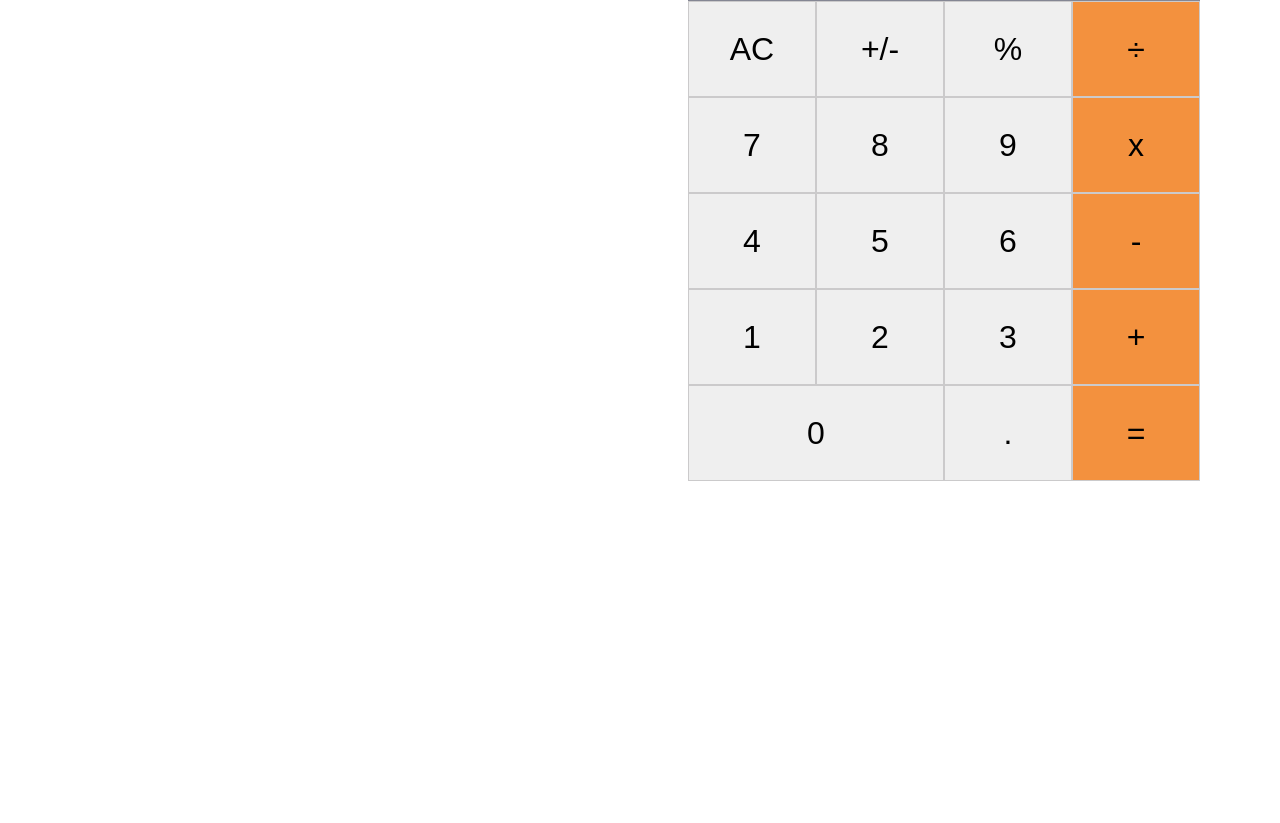
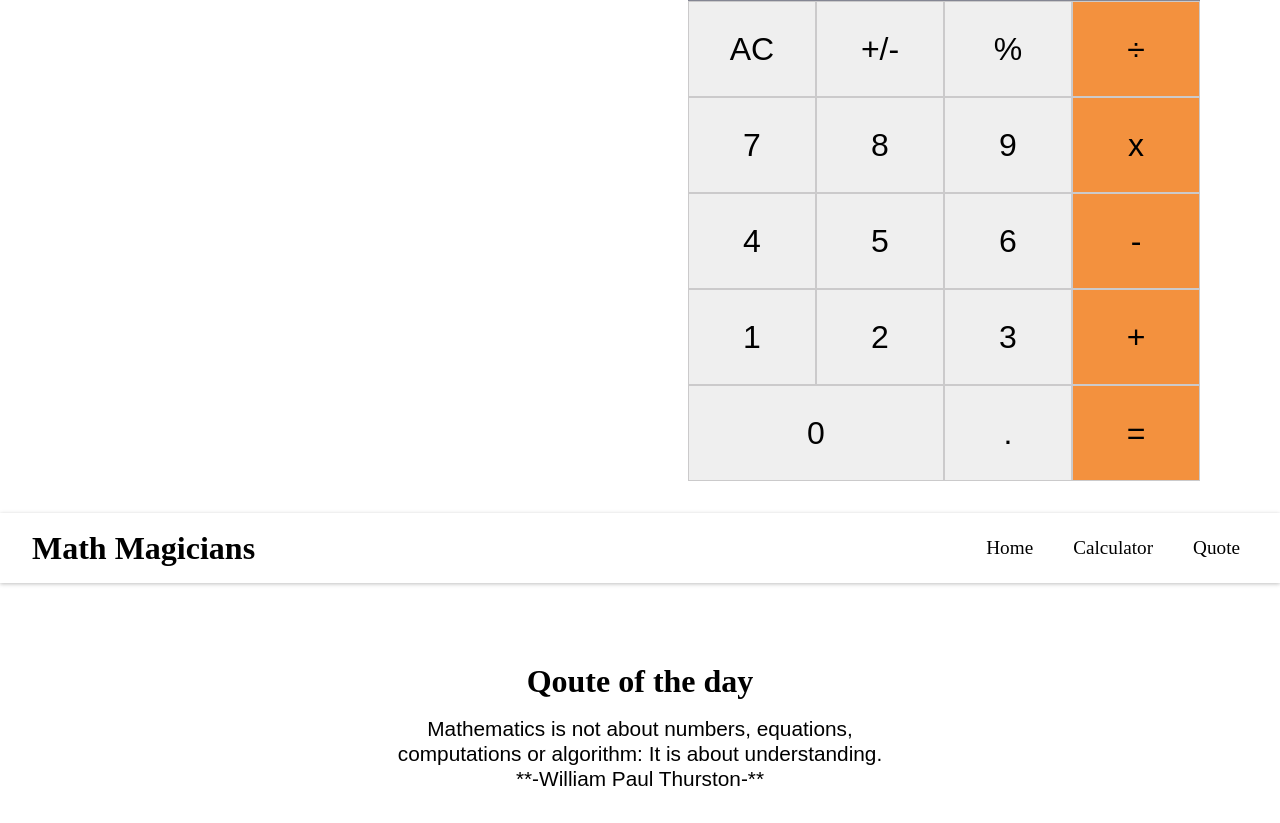
Before and after one commit to Qoosim/math-magicians-react-1, a React (Create React App) app: page / in a window 1280 px wide. Shown: the part 814-1637 px from the top of the page. Before the commit the page ends 1327 px from the top, so only its background shows below. Built offline with nearby package versions, Linux system fonts and the light colour scheme.

Commit message:
Create and add contents to the Quote page

```diff
--- a/src/App.css
+++ b/src/App.css
@@ -1,9 +1,4 @@
 @import url('https://fonts.googleapis.com/css2?family=Inter:wght@300;400;600&family=Karla:ital,wght@0,300;0,600;1,400&display=swap');
-
-/*
-font-family: 'Inter', sans-serif;
-font-family: 'Karla', sans-serif;
-*/
 
 * {
   margin: 0;
@@ -11,6 +6,7 @@ font-family: 'Karla', sans-serif;
   box-sizing: border-box;
 }
 
+/** Navbar for Home, Calculator, and Quote **/
 .navbar {
   display: flex;
   align-items: center;
@@ -41,6 +37,7 @@ section {
   padding: 2rem;
 }
 
+/** Sections for Home, Calculator, and Quote **/
 section > h3 {
   font-size: 2rem;
   margin-bottom: 2rem;
@@ -55,6 +52,20 @@ section > p {
   font-family: 'Karl', sans-serif;
 }
 
+/** Section for Quote page **/
+.quote {
+  font-size: 2rem;
+  text-align: center;
+  margin-bottom: 1rem;
+}
+
+.quote-msg {
+  width: 40%;
+  margin: auto;
+  text-align: center;
+}
+
+/** Section for Calculator page **/
 .cal-section {
   display: grid;
   grid-template-columns: repeat(2, 1fr);
--- a/src/App.js
+++ b/src/App.js
@@ -1,6 +1,7 @@
 import React from 'react';
 import Calculator from './components/Calculator';
 import Home from './components/Home';
+import Quote from './components/Quote';
 
 class App extends React.Component { // eslint-disable-line
   render() {
@@ -8,6 +9,7 @@ class App extends React.Component { // eslint-disable-line
       <div>
         <Home />
         <Calculator />
+        <Quote />
       </div>
     );
   }
--- a/src/components/Quote.js
+++ b/src/components/Quote.js
@@ -2,9 +2,25 @@ import React from 'react';
 
 function Quote() {
   return (
-    <section>
-      <h2>Math is not all about...</h2>
-    </section>
+    <main>
+      <nav className="navbar">
+        <h1 className="title-text">Math Magicians</h1>
+        <ul className="nav-list">
+          <li>Home</li>
+          <li>Calculator</li>
+          <li>Quote</li>
+        </ul>
+      </nav>
+      <section>
+        <h1 className="quote">Qoute of the day</h1>
+        <p className="quote-msg">
+          Mathematics is not about numbers, equations, computations or algorithm:
+          It is about understanding.
+          <br />
+          **-William Paul Thurston-**
+        </p>
+      </section>
+    </main>
   );
 }
 
```
